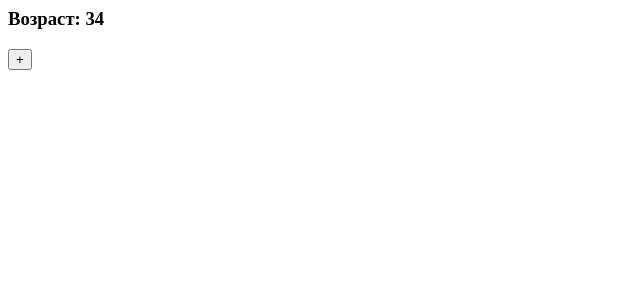
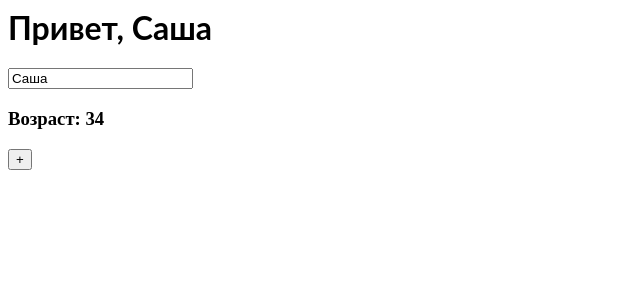
Before and after one commit to garlife/react3-l11-12, a React (Create React App) app: page / in a window 1280 px wide. Shown: the top 300 px of the page, without its empty margins (0-640 px from the left). Built offline with nearby package versions, Linux system fonts and the light colour scheme.

Commit message:
не используйте useLayoutEffect (работает синхронно)

```diff
--- a/src/App.js
+++ b/src/App.js
@@ -1,7 +1,9 @@
-import React, { useState, useReducer } from 'react';
+import React, { useState, useReducer, useEffect, useLayoutEffect } from 'react';
 import './style.css';
 
-const initialState = { age: 34 };
+const initialState = {
+  age: 34,
+};
 
 // action - спец объект вида { type: "increment", age: #TODO}
 const reducer = (state, action) => {
@@ -14,14 +16,35 @@ const reducer = (state, action) => {
 
 export default function App() {
   const [state, dispatch] = useReducer(reducer, initialState);
+  const [name, setName] = useState('Саша');
   // const [age, setAge] = useState(34);
 
+  useLayoutEffect(() => {
+    document.title = `Привет, ${name}`;
+    // for(let i=0, i < 200000000; i++) {};
+    console.log('App', 'useEffect');
+  }, [name]);
+
+  useEffect(() => {
+    //код инициилизации/подписки на ресурсы componentDidMount, хук будет вызван один раз
+    return () => {
+      // освобождение ресурсов
+      //это событие componentWillUnmunt
+    }
+  }, [])
+
+  const handlerChangeName = (event) => {
+    setName(event.target.value);
+  };
+
   return (
-    <div>
+    <>
+      <h1>Привет, {name}</h1>
+      <input type="text" value={name} onChange={(e) => handlerChangeName(e)} />
       <h3>Возраст: {state.age}</h3>
       <p>
-        <button onClick={() => dispatch({type: "increment"})}>+</button>
+        <button onClick={() => dispatch({ type: 'increment' })}>+</button>
       </p>
-    </div>
+    </>
   );
 }
```
